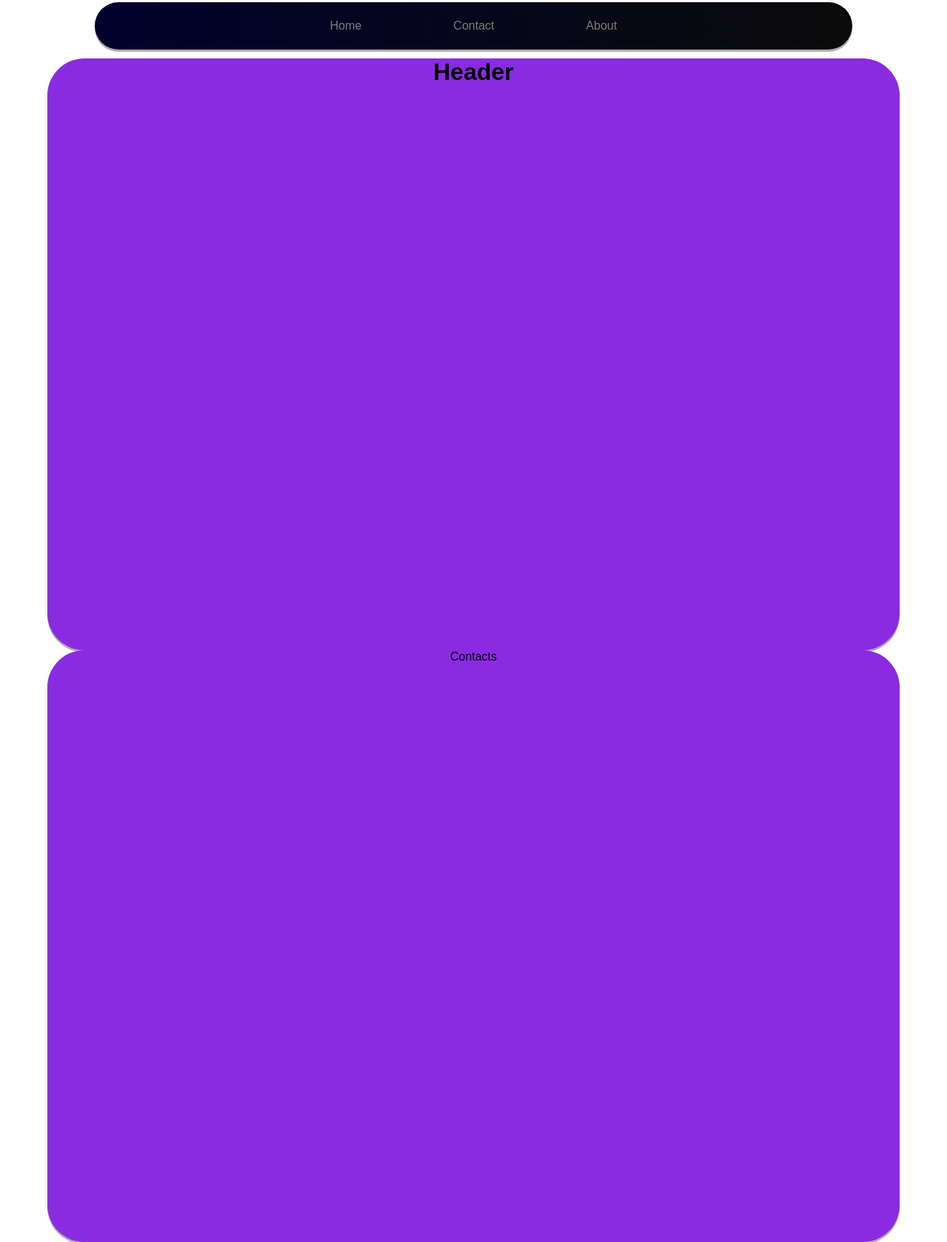
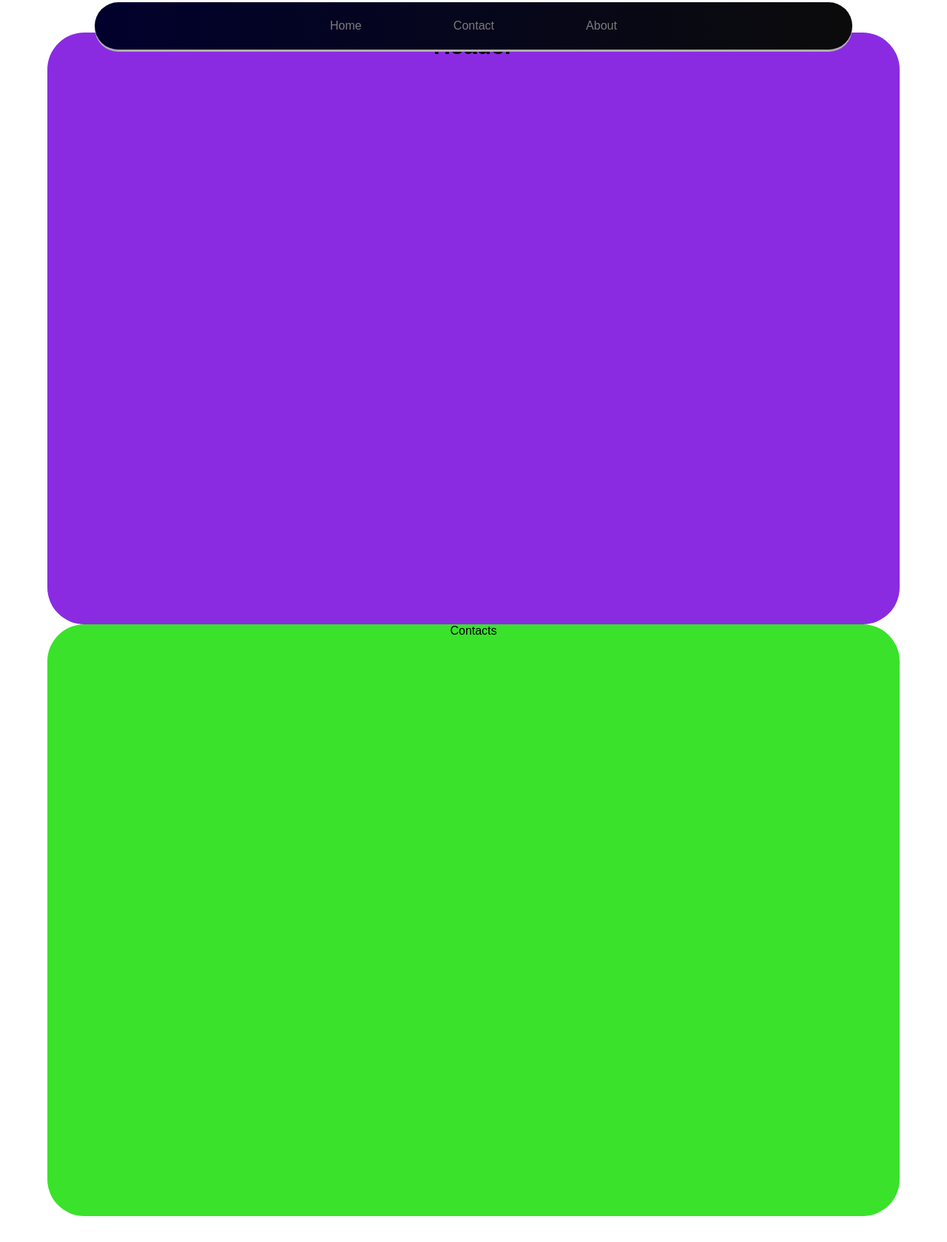
Before and after one commit to divyansh-tamrakar/peace-hub, a React (Create React App) app: page / in a window 1280 px wide. Shown: the whole page at 74% size. Built offline with nearby package versions, Linux system fonts and the light colour scheme; the HTML template or start-up script is replaced by a standard one.

Commit message:
Fixed some designs

```diff
--- a/src/components/Contacts/Contacts.css
+++ b/src/components/Contacts/Contacts.css
@@ -12,8 +12,8 @@
     width: 90%;
     position: relative;
     left: 5%;
-    background-color: blueviolet;
-    top: 15px;
-    box-shadow: 0px 3px 0px 0px rgb(177, 173, 173);
+    background-color: rgb(58, 226, 43);
+    top: -20px;
+    /* box-shadow: 0px 3px 0px 0px rgb(177, 173, 173); */
     border-radius: 50px;
 }
--- a/src/components/Header/Header.css
+++ b/src/components/Header/Header.css
@@ -13,7 +13,8 @@
     position: relative;
     left: 5%;
     background-color: blueviolet;
-    top: 15px;
-    box-shadow: 0px 3px 0px 0px rgb(177, 173, 173);
+    top: -20px;
     border-radius: 50px;
+    /* border-top-right-radius: 50px; */
+    /* border-top-left-radius: 50px; */
 }
```
